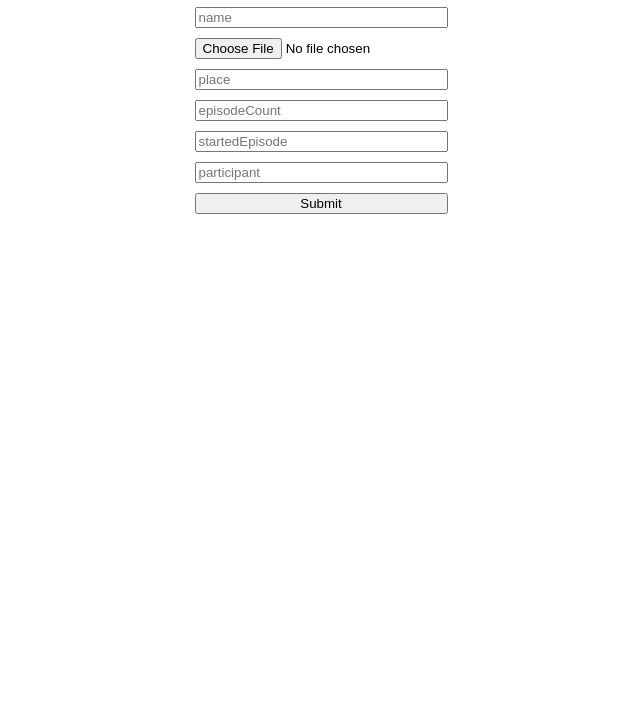
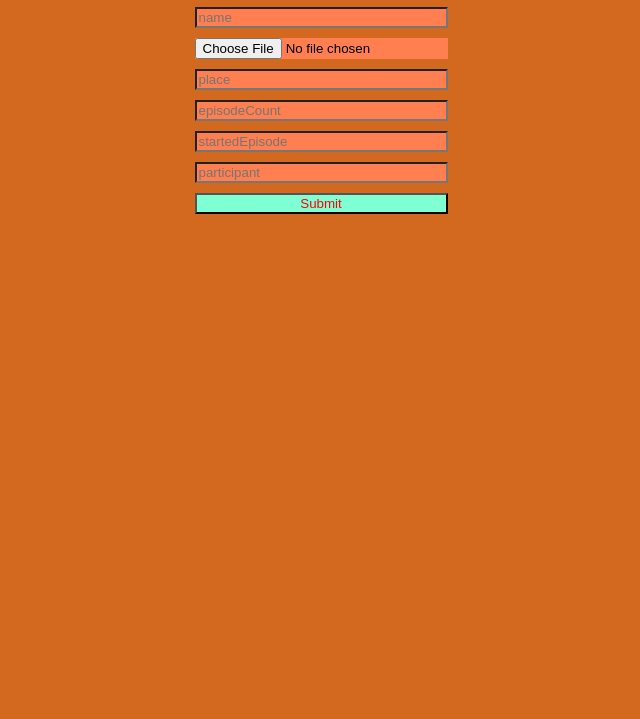
Before and after one commit to thausale/9.Masked-Singer-FrontEnd, a website: page index.html in a window 1280 px wide. Shown: the part 81-800 px from the top of the page, without its empty margins (319-959 px from the left). Drawn offline with Linux system fonts and the light colour scheme.

Commit message:
added styling

```diff
--- a/index.html
+++ b/index.html
@@ -11,11 +11,20 @@
         display: flex;
         align-items: center;
         flex-direction: column;
+        background-color: chocolate;
       }
       form {
         display: flex;
         flex-direction: column;
         gap: 10px;
+        font-family: "Comic Sans MS", sans-serif;
+      }
+      input {
+        background-color: coral;
+      }
+      button {
+        background-color: aquamarine;
+        color: red;
       }
     </style>
   </head>
```
